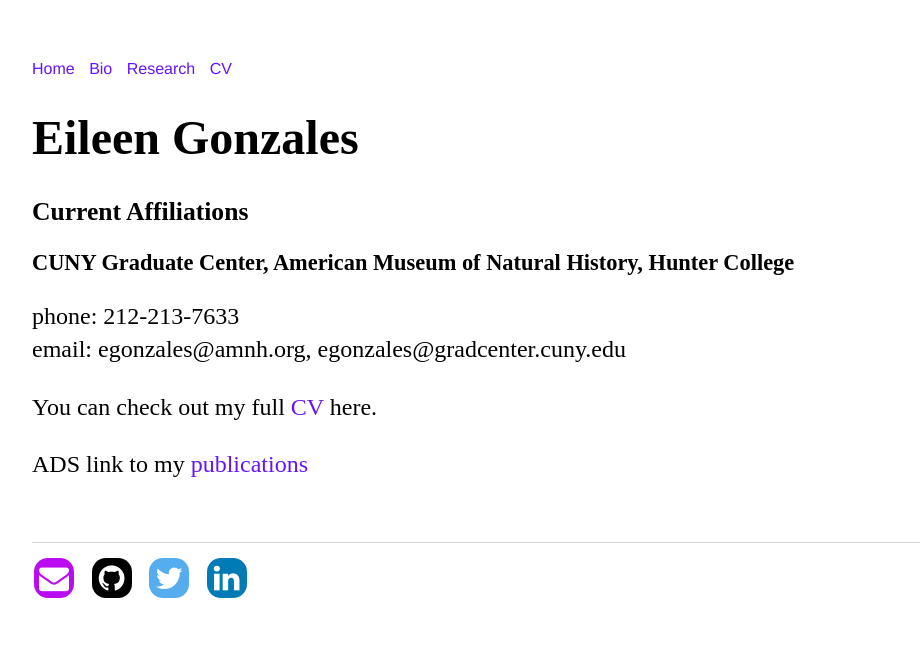
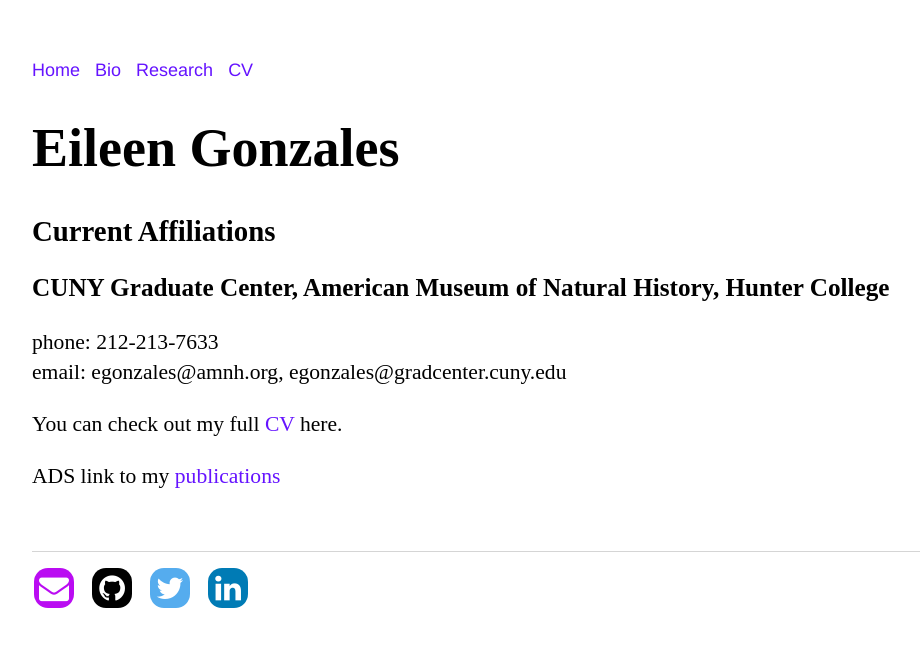
Before and after one commit to ECGonzales/ECGonzales.github.io, a Jekyll site: the page built from CV/index.html, in a window 1280 px wide. Shown: the top 647 px of the page, without its empty margins (160-1080 px from the left). Built offline with Jekyll 4.4.1, drawn with Linux system fonts in a browser that asks for light colours.

Commit message:
Default font size changed and p size.

```diff
--- a/css/main.css
+++ b/css/main.css
@@ -1,4 +1,4 @@
-body {margin: 60px auto; width: 70%; font-size: 16px;}
+body {margin: 60px auto; width: 70%; font-size: 18px;}
 
 nav ul, footer ul {font-family:'Helvetica', 'Arial', sans-serif; padding: 0px; list-style: none; font-weight: normal;}
 nav ul li, footer ul li {display: inline; margin-right: 10px;}
@@ -18,7 +18,7 @@
 
 /* This is the font styles and such for the main body of the page*/
 /* paragraph code */
-p {font-size: 1.5em; line-height: 1.4em; color: #000000;}
+p {font-size: 1.2em; line-height: 1.4em; color: #000000;}
 /* footer code */
 footer {border-top: 1px solid #d5d5d5; font-size: .8em; clear:both;} /* border-top make the straight line above the icons */
 
```
